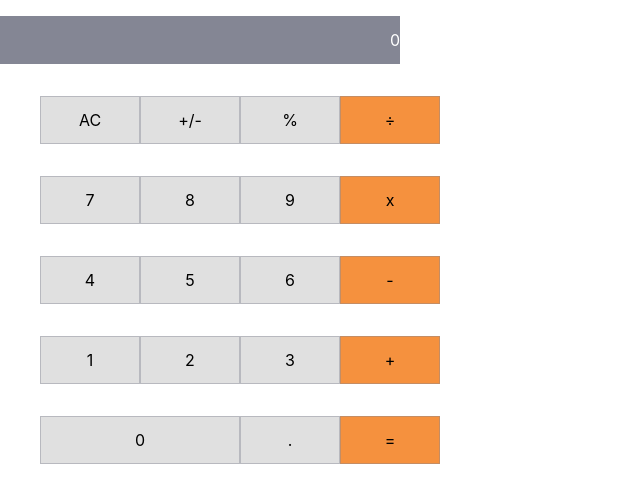
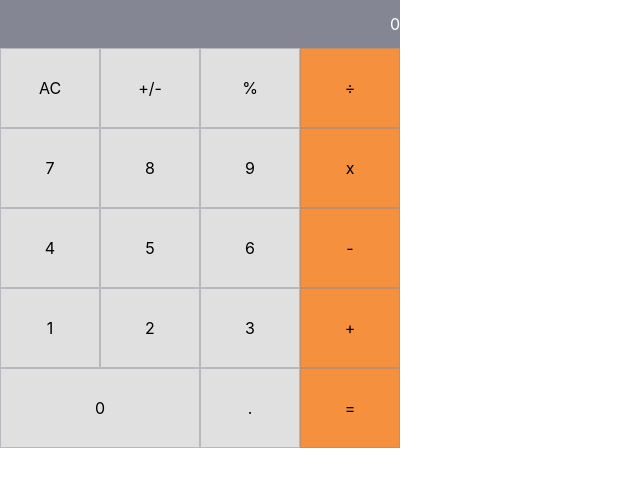
Before and after one commit to z4cope/math-magicians, a React (Create React App) app: page / in a window 1280 px wide. Shown: the top 502 px of the page, without its empty margins (0-640 px from the left). Built offline with nearby package versions, Linux system fonts and the light colour scheme.

Commit message:
Fix linters errors

```diff
--- a/src/App.css
+++ /dev/null
@@ -1,5 +0,0 @@
-* {
-  margin: 0;
-  padding: 0;
-  box-sizing: border-box;
-}
--- a/src/components/calculator/Calculator.css
+++ b/src/components/calculator/Calculator.css
@@ -24,7 +24,7 @@ ul {
 }
 
 .keygrid {
-  flex: 1 1 1rem;
+  flex: 1;
   width: 100%;
   display: grid;
   grid-template-columns: 1fr 1fr 1fr 1fr;
--- a/src/index.css
+++ b/src/index.css
@@ -1,3 +1,9 @@
+* {
+  margin: 0;
+  padding: 0;
+  box-sizing: border-box;
+}
+
 body {
   margin: 0;
   font-family:
```
Also changed, not shown: public/manifest.json.
